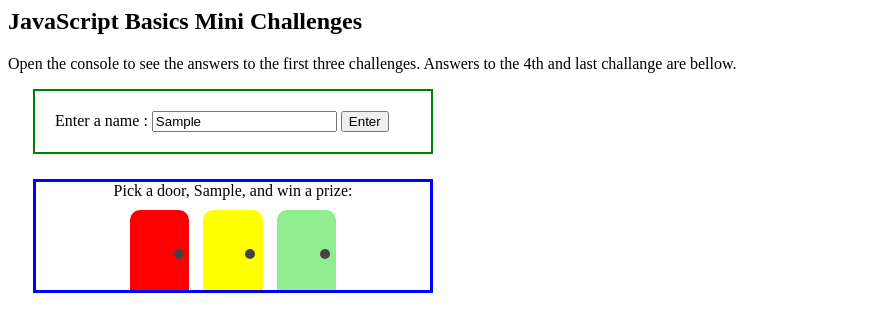
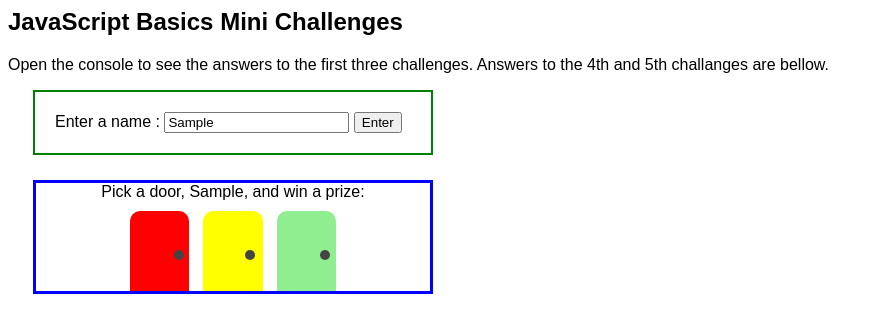
Before and after one commit to danMulvihill/js-mini-challange, a plain HTML site: page index.html in a window 1280 px wide. Both pictures are taken after typing "Sample" into the empty fields and a click on the button "Enter". Shown: the whole page, without its empty margins (0-883 px from the left). Drawn offline with Linux system fonts and the light colour scheme.

Commit message:
Some minor changes

```diff
--- a/css/main.css
+++ b/css/main.css
@@ -1,5 +1,9 @@
 *{
     box-sizing: border-box;
+}
+
+body{
+    font-family: Arial, sans-serif;
 }
 
 form{
--- a/index.html
+++ b/index.html
@@ -9,7 +9,7 @@
 <body>
     <h2>JavaScript Basics Mini Challenges</h2>
     <p>Open the console to see the answers to the first three challenges.
-       Answers to the 4th and last challange are bellow.
+       Answers to the 4th and 5th challanges are bellow.
     </p>
 
     <form>
@@ -20,7 +20,7 @@
 
 
     <div class="doors">
-        Pick a door<span id="drGreet"></span> and win a prize:<br>
+        Pick a door<span id="doorGreet"></span> and win a prize:<br>
         <button id="red" onclick="getPrize('red')"></button>
         <button id="yellow" onclick="getPrize('yellow')"></button>
         <button id="green" onclick="getPrize('green')"></button>
--- a/js/main.js
+++ b/js/main.js
@@ -31,7 +31,6 @@ if (checkVar < 100){
 
 //function that takes a name in an arg and tells user the name
 //re-did this one after learning about event listeners.
-//Also got it to minipulate the DOM instead of log to the console.
 
 // var enteredName = "Bob";
 // function tellName(name){
@@ -44,12 +43,17 @@ var nameButton = document.getElementById('name-button')
 nameButton.addEventListener('click', function(e){
     e.preventDefault();
     nameEntered = document.getElementById("nameIn").value;
+    if (!nameEntered){
+        alert("You didn't enter anything");
+        return false;
+    }
     alert("Hi, "+nameEntered);
-    document.getElementById("drGreet").innerText = ", "+nameEntered+",";
+    document.getElementById("doorGreet").innerText = ", "+nameEntered+",";
 });
 
 //The three door challenge:
-
+//I tried to do with an event listener, but I coundn't
+//figure out how to get the color from the button id
 
 
 function getPrize(color){
```
